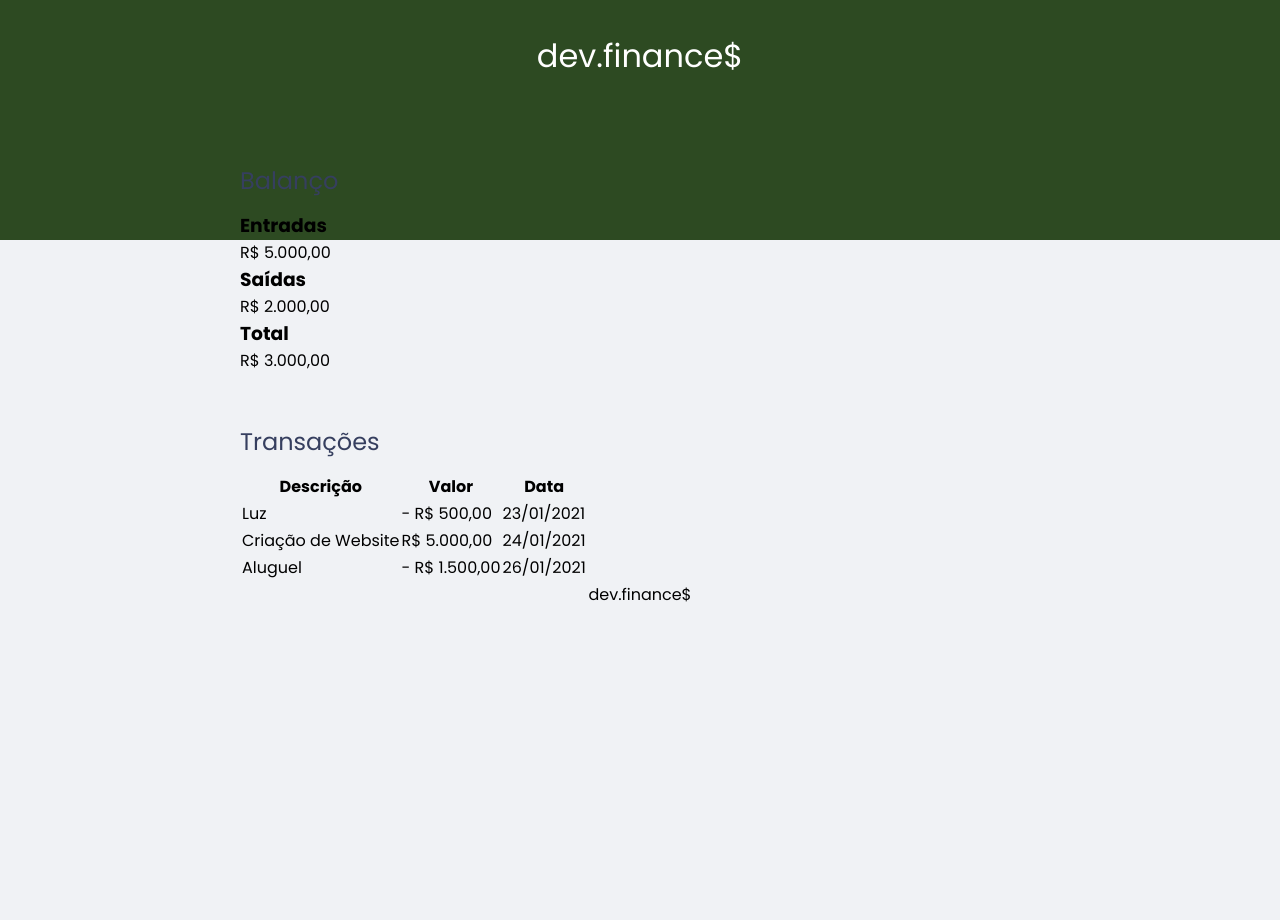
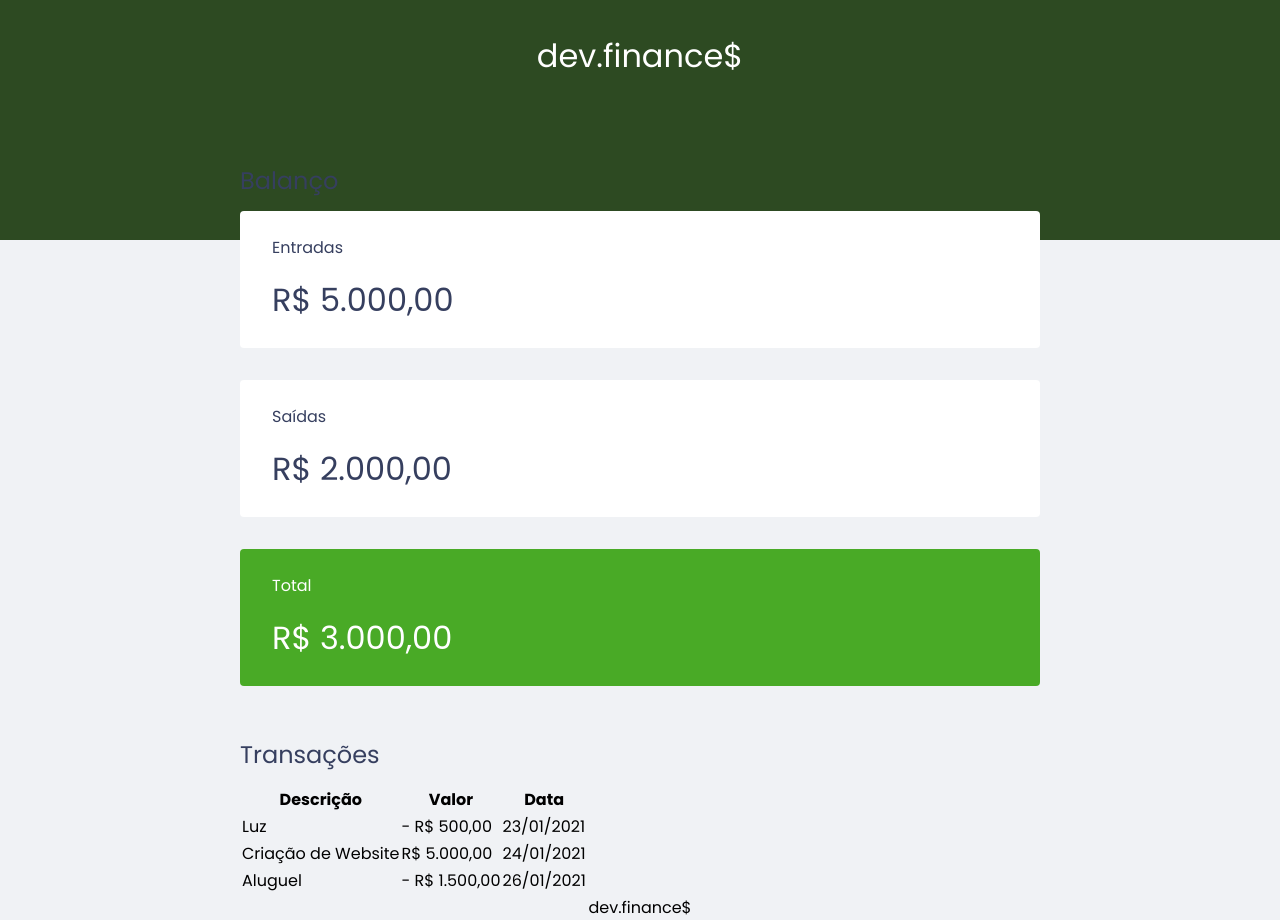
Before and after one commit to BraianNicolao/Discover-financeiro, a plain HTML site: page index.html in a window 1280 px wide. Before the commit the page ends 800 px from the top, so only its background shows below. Drawn offline with Linux system fonts and the light colour scheme.

Commit message:
Adicionado estilo para balance e seus respectivas tags

```diff
--- a/index.html
+++ b/index.html
@@ -26,7 +26,7 @@
           <h3>Saídas</h3>
           <p>R$ 2.000,00</p>
         </div>
-        <div class="card">
+        <div class="card total">
           <h3>Total</h3>
           <p>R$ 3.000,00</p>
         </div>
--- a/style.css
+++ b/style.css
@@ -1,4 +1,7 @@
 /*Global*/
+:root{
+  --dark-blue: #363f5f;
+}
 *{
   margin: 0px;
   padding: 0px;
@@ -17,7 +20,7 @@ body{
 h2{
   margin-top: 3.2rem;
   margin-bottom: 0.8rem;
-  color: #363f5f;
+  color: var(--dark-blue);
   font-weight: normal;
 }
 /*Header*/
@@ -42,6 +45,32 @@ header{
   margin-top: 0;
 
 }
+/*Cards*/
+.card{
+  background: #fff;
+  padding: 1.5rem 2rem;
+  border-radius: 0.25rem;
+  margin-bottom: 2rem;
+  color: var(--dark-blue);
+}
+
+.card h3{
+  font-weight: normal;
+  font-size: 1rem;
+}
+
+.card p{
+  font-size: 2rem;
+  line-height: 3rem;
+  margin-top: 1rem;
+}
+
+.card.total{
+  background: #49AA26;
+  color: white;
+}
+
+
 /*Footer*/
 
 footer{
```
